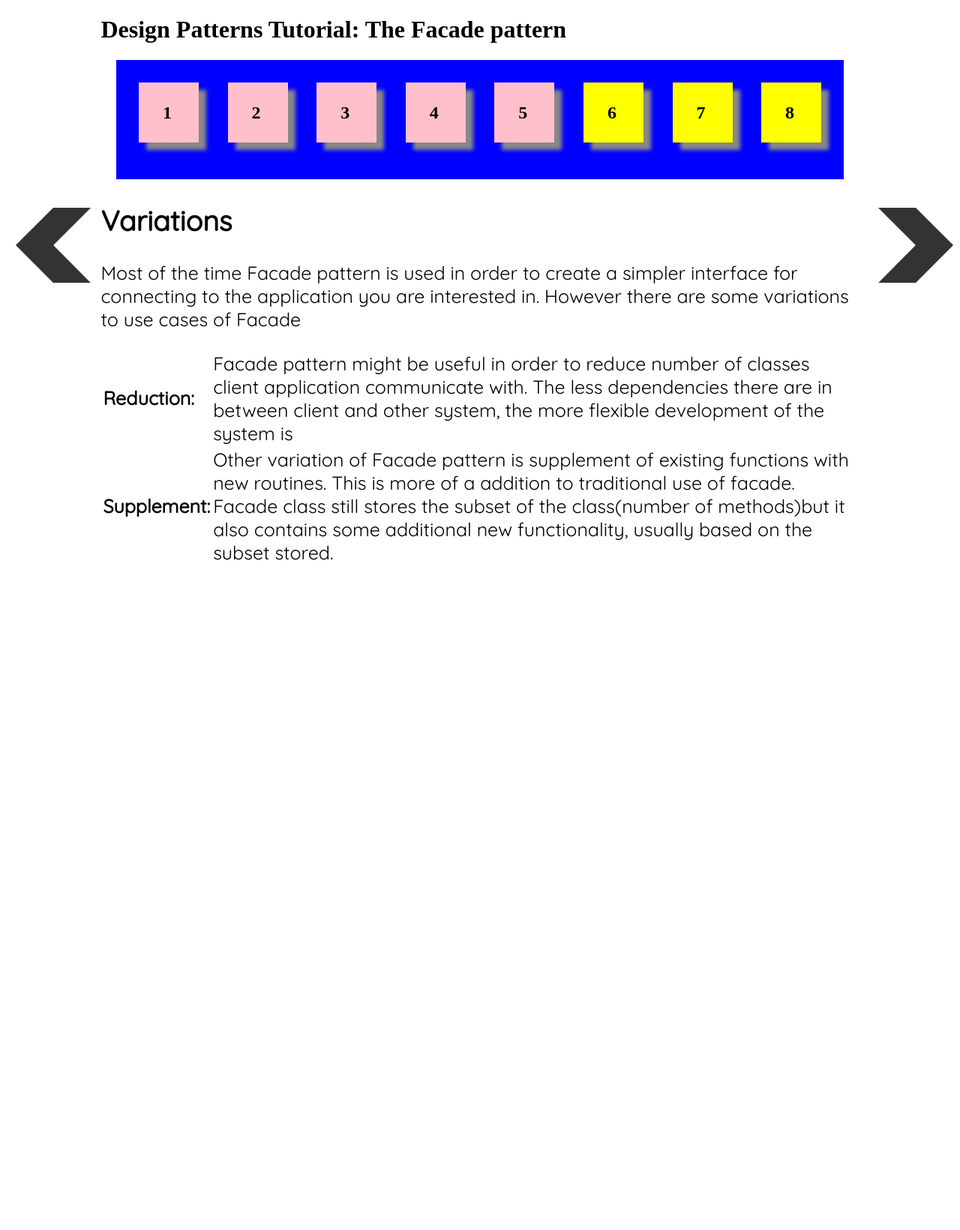
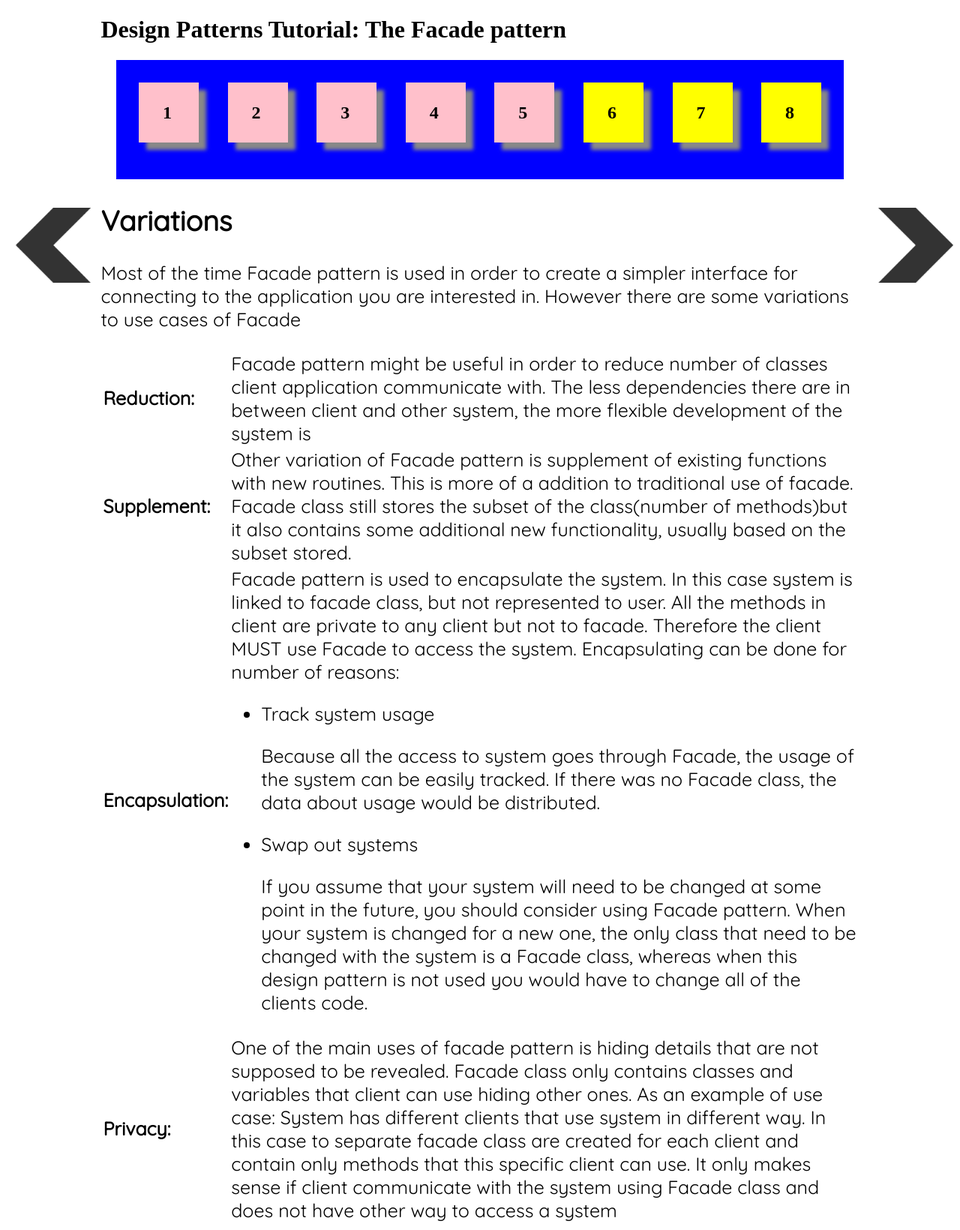
Before and after one commit to daveogle/Facade_Project, a PHP site: page /variations.php in a window 1280 px wide. Shown: the whole page at 75% size. Before the commit the page ends 747 px from the top, so only its background shows below. Run offline with PHP 8.4, Linux system fonts and the light colour scheme.

Commit message:
Profread meeeee

```diff
--- a/variations.php
+++ b/variations.php
@@ -19,6 +19,33 @@ include("Include/navigation.html");
                 <td>Other variation of Facade pattern is supplement of existing functions with new routines. This is more of a addition to traditional use of facade.
                     Facade class still stores the subset of the class(number of methods)but it also contains some additional new functionality, usually based on the subset stored. </td>
             </tr>
+            <tr>
+                <td><strong> Encapsulation:</strong></td>
+                <td>
+                    Facade pattern is used to encapsulate the system. In this case system is linked to facade class, but not represented to user. All the methods in client are private to any client but not to facade.
+                    Therefore the client MUST use Facade to access the system.
+                    Encapsulating can be done for number of reasons:
+                    <ul>
+                    <li> Track system usage</li>
+                    <p>Because all the access to system goes through Facade, the usage of the system can be easily tracked. If there was no Facade class, the data about usage would be distributed.</p>
+                    </ul>
+                    <ul>
+                    <li> Swap out systems</li>
+                    <p>If you assume that your system will need to be changed at some point in the future, you should consider using Facade pattern. When your system is changed for a new one, the only class that need to be changed with the system is a Facade class,
+                        whereas when this design pattern is not used you would have to change all of the clients code. </p>
+                    </ul>
+                </td>
+
+            </tr>
+            <tr>
+                <td><strong> Privacy:</strong></td>
+                <td> One of the main uses of facade pattern is hiding details that are not supposed to be revealed. Facade class only contains classes and variables that client can use hiding other ones.
+                As an example of use case: System has different clients that use system in different way. In this case to separate facade class are created for each client and contain only methods that this specific client can use.
+                It only makes sense if client communicate with the system using Facade class and does not have other way to access a system  </td>
+
+            </tr>
+
+
 
         </table>
 </div>
```
